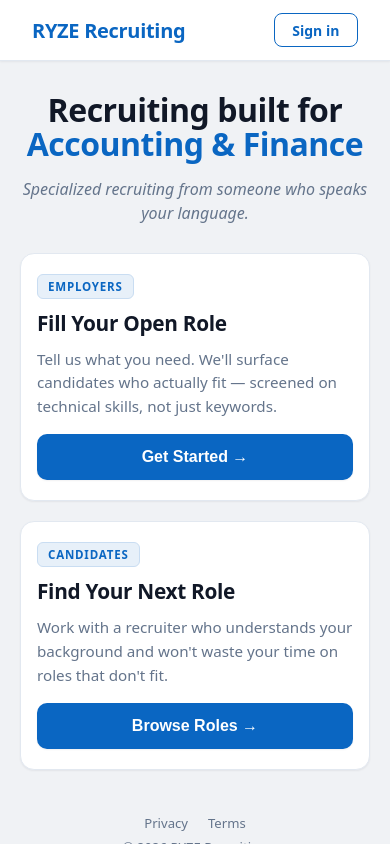
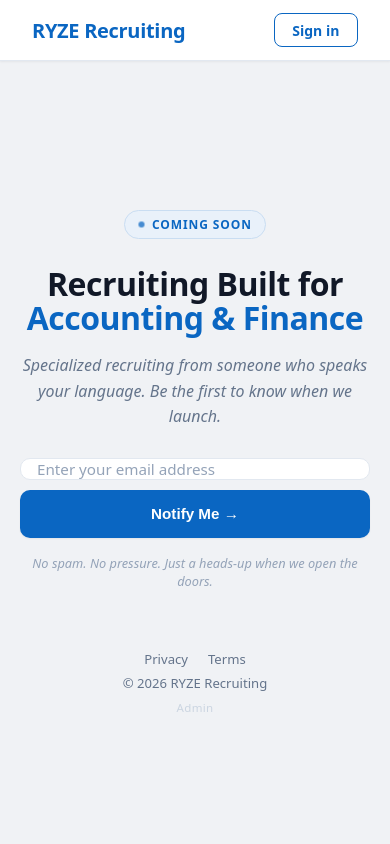
Before and after one commit to djahern-max/ryzerecruiting_frontend, a React (Vite) app: page / in a window 390 px wide. Built offline with nearby package versions, Linux system fonts and the light colour scheme.

Commit message:
added waitlist capability

```diff
--- a/src/pages/Landing.jsx
+++ b/src/pages/Landing.jsx
@@ -1,12 +1,18 @@
 /* src/pages/Landing.jsx */
 import { useNavigate } from "react-router-dom";
 import { useAuth } from "../contexts/AuthContext";
-import { useEffect } from "react";
+import { useEffect, useState } from "react";
 import styles from "./Landing.module.css";
+
+const API_BASE = import.meta.env.VITE_API_URL || "http://localhost:8000";
 
 function Landing() {
   const navigate = useNavigate();
   const { user } = useAuth();
+
+  const [email, setEmail] = useState("");
+  const [status, setStatus] = useState("idle"); // idle | loading | success | error
+  const [errorMsg, setErrorMsg] = useState("");
 
   useEffect(() => {
     if (user) {
@@ -16,10 +22,51 @@ function Landing() {
     }
   }, [user, navigate]);
 
+  function isValidEmail(val) {
+    return /^[^\s@]+@[^\s@]+\.[^\s@]+$/.test(val.trim());
+  }
+
+  async function handleSubmit() {
+    setErrorMsg("");
+    if (!isValidEmail(email)) {
+      setErrorMsg("Please enter a valid email address.");
+      return;
+    }
+
+    setStatus("loading");
+    try {
+      const res = await fetch(`${API_BASE}/api/waitlist`, {
+        method: "POST",
+        headers: { "Content-Type": "application/json" },
+        body: JSON.stringify({ email: email.trim() }),
+      });
+
+      if (res.ok) {
+        setStatus("success");
+      } else {
+        const data = await res.json().catch(() => ({}));
+        if (res.status === 409) {
+          // Already on the list — treat as success so it doesn't feel like an error
+          setStatus("success");
+        } else {
+          setErrorMsg(data.detail || "Something went wrong. Please try again.");
+          setStatus("idle");
+        }
+      }
+    } catch {
+      setErrorMsg("Network error. Please check your connection and try again.");
+      setStatus("idle");
+    }
+  }
+
+  function handleKeyDown(e) {
+    if (e.key === "Enter") handleSubmit();
+  }
+
   return (
     <div className={`${styles.page} ryzeBannerBg`}>
 
-      {/* ── Minimal landing header ── */}
+      {/* ── Header ── */}
       <header className={styles.header}>
         <div className={styles.headerContent}>
           <span className={styles.logo}>RYZE Recruiting</span>
@@ -35,8 +82,14 @@ function Landing() {
       <main className={`ryzeContainer ${styles.main}`}>
         <section className={styles.hero}>
 
+          {/* ── Badge ── */}
+          <div className={styles.badge}>
+            <span className={styles.badgeDot} />
+            Coming Soon
+          </div>
+
           <h1 className={styles.title}>
-            Recruiting built for{" "}
+            Recruiting Built for{" "}
             <span className={styles.titleEmphasis}>
               Accounting &amp; Finance
             </span>
@@ -44,37 +97,53 @@ function Landing() {
 
           <p className={styles.subtitle}>
             Specialized recruiting from someone who speaks your language.
+            Be the first to know when we launch.
           </p>
 
-          <div className={styles.ctaRow}>
-            <div className={styles.ctaCard}>
-              <div className={styles.ctaLabel}>Employers</div>
-              <h3 className={styles.ctaTitle}>Fill Your Open Role</h3>
-              <p className={styles.ctaText}>
-                Tell us what you need. We'll surface candidates who actually fit — screened on technical skills, not just keywords.
-              </p>
-              <button
-                className={`ryzeBtn ryzeBtnPrimary ${styles.ctaButton}`}
-                onClick={() => navigate("/auth?type=employer")}
-              >
-                Get Started →
-              </button>
+          {/* ── Email Capture ── */}
+          {status === "success" ? (
+            <div className={styles.successBox}>
+              <i className="fi fi-rr-check-circle" style={{ fontSize: "1.4rem", color: "var(--brand-800)" }} />
+              <div>
+                <p className={styles.successTitle}>You're on the list.</p>
+                <p className={styles.successSub}>We'll be in touch when we launch.</p>
+              </div>
             </div>
+          ) : (
+            <div className={styles.captureWrapper}>
+              <div className={styles.inputRow}>
+                <input
+                  className={`${styles.emailInput} ${errorMsg ? styles.inputError : ""}`}
+                  type="email"
+                  placeholder="Enter your email address"
+                  value={email}
+                  onChange={(e) => { setEmail(e.target.value); setErrorMsg(""); }}
+                  onKeyDown={handleKeyDown}
+                  disabled={status === "loading"}
+                  autoComplete="email"
+                />
+                <button
+                  className={`ryzeBtn ryzeBtnPrimary ${styles.notifyBtn}`}
+                  onClick={handleSubmit}
+                  disabled={status === "loading"}
+                >
+                  {status === "loading" ? (
+                    <span className={styles.spinner} />
+                  ) : (
+                    <>Notify Me &rarr;</>
+                  )}
+                </button>
+              </div>
+              {errorMsg && (
+                <p className={styles.errorMsg}>{errorMsg}</p>
+              )}
+            </div>
+          )}
 
-            <div className={styles.ctaCard}>
-              <div className={styles.ctaLabel}>Candidates</div>
-              <h3 className={styles.ctaTitle}>Find Your Next Role</h3>
-              <p className={styles.ctaText}>
-                Work with a recruiter who understands your background and won't waste your time on roles that don't fit.
-              </p>
-              <button
-                className={`ryzeBtn ryzeBtnPrimary ${styles.ctaButton}`}
-                onClick={() => navigate("/auth?type=candidate")}
-              >
-                Browse Roles →
-              </button>
-            </div>
-          </div>
+          {/* ── Trust line ── */}
+          <p className={styles.trustLine}>
+            No spam. No pressure. Just a heads-up when we open the doors.
+          </p>
 
         </section>
 
--- a/src/pages/Landing.module.css
+++ b/src/pages/Landing.module.css
@@ -6,7 +6,7 @@
   flex-direction: column;
 }
 
-/* ── Minimal Header ──────────────────────────────────── */
+/* ── Header ────────────────────────────────────────────── */
 .header {
   padding: 0 2rem;
   border-bottom: 1px solid var(--border-200);
@@ -48,7 +48,7 @@
   color: white;
 }
 
-/* ── Main ────────────────────────────────────────────── */
+/* ── Main ──────────────────────────────────────────────── */
 .main {
   flex: 1;
   display: flex;
@@ -56,24 +56,66 @@
   justify-content: center;
 }
 
-/* ── Hero ────────────────────────────────────────────── */
+/* ── Hero ──────────────────────────────────────────────── */
 .hero {
   width: 100%;
   text-align: center;
   display: flex;
   flex-direction: column;
   align-items: center;
-  padding: 56px 0 32px;
+  padding: 64px 0 40px;
+  gap: 0;
 }
 
+/* ── Coming Soon Badge ─────────────────────────────────── */
+.badge {
+  display: inline-flex;
+  align-items: center;
+  gap: 7px;
+  font-size: 0.75rem;
+  font-weight: 700;
+  letter-spacing: 0.9px;
+  text-transform: uppercase;
+  color: var(--brand-800);
+  background: color-mix(in srgb, var(--brand-800) 9%, white);
+  border: 1px solid color-mix(in srgb, var(--brand-800) 22%, white);
+  padding: 5px 13px;
+  border-radius: 999px;
+  margin-bottom: 28px;
+}
+
+.badgeDot {
+  width: 7px;
+  height: 7px;
+  border-radius: 50%;
+  background: var(--brand-800);
+  animation: pulse 2s ease-in-out infinite;
+  flex-shrink: 0;
+}
+
+@keyframes pulse {
+
+  0%,
+  100% {
+    opacity: 1;
+    transform: scale(1);
+  }
+
+  50% {
+    opacity: 0.5;
+    transform: scale(0.75);
+  }
+}
+
+/* ── Headline ──────────────────────────────────────────── */
 .title {
-  margin: 0 0 16px;
+  margin: 0 0 18px;
   font-size: var(--h1);
   line-height: 1.06;
   letter-spacing: -0.8px;
   color: var(--text-900);
   font-weight: 900;
-  max-width: 820px;
+  max-width: 720px;
 }
 
 .titleEmphasis {
@@ -81,82 +123,141 @@
 }
 
 .subtitle {
-  margin: 0 0 40px;
-  font-size: 1.15rem;
+  margin: 0 0 36px;
+  font-size: 1.1rem;
   color: var(--text-500);
-  line-height: 1.5;
-  max-width: 560px;
+  line-height: 1.6;
+  max-width: 500px;
   font-style: italic;
 }
 
-/* ── CTA Cards ───────────────────────────────────────── */
-.ctaRow {
-  display: grid;
-  grid-template-columns: repeat(2, minmax(0, 1fr));
-  gap: 20px;
+/* ── Email Capture ─────────────────────────────────────── */
+.captureWrapper {
+  display: flex;
+  flex-direction: column;
+  align-items: center;
+  gap: 10px;
   width: 100%;
-  max-width: 860px;
+  max-width: 520px;
 }
 
-.ctaCard {
-  background: white;
-  border: 1px solid var(--border-200);
-  border-radius: var(--radius);
-  box-shadow: var(--shadow-md);
-  padding: 28px 24px;
+.inputRow {
   display: flex;
-  flex-direction: column;
-  gap: 12px;
-  text-align: left;
-  transition: transform 200ms ease, box-shadow 200ms ease, border-color 200ms ease;
+  gap: 10px;
+  width: 100%;
 }
 
-.ctaCard:hover {
-  transform: translateY(-3px);
-  box-shadow: 0 16px 36px rgba(15, 23, 42, 0.13);
-  border-color: var(--brand-800);
+.emailInput {
+  flex: 1;
+  height: 48px;
+  padding: 0 16px;
+  font-size: 0.95rem;
+  font-family: var(--font-sans);
+  color: var(--text-900);
+  background: white;
+  border: 1.5px solid var(--border-200);
+  border-radius: 10px;
+  outline: none;
+  transition: border-color 150ms ease, box-shadow 150ms ease;
 }
 
-.ctaLabel {
-  display: inline-block;
-  font-size: 0.72rem;
-  font-weight: 900;
-  letter-spacing: 0.8px;
-  text-transform: uppercase;
-  color: var(--brand-800);
-  background: color-mix(in srgb, var(--brand-800) 10%, white);
-  border: 1px solid color-mix(in srgb, var(--brand-800) 22%, white);
-  padding: 4px 10px;
-  border-radius: 6px;
-  align-self: flex-start;
+.emailInput::placeholder {
+  color: var(--text-400, #94a3b8);
 }
 
-.ctaTitle {
-  margin: 0;
-  font-size: 1.3rem;
-  font-weight: 900;
-  color: var(--text-900);
-  letter-spacing: -0.3px;
-  line-height: 1.2;
+.emailInput:focus {
+  border-color: var(--brand-800);
+  box-shadow: 0 0 0 3px color-mix(in srgb, var(--brand-800) 12%, transparent);
 }
 
-.ctaText {
-  margin: 0;
-  color: var(--text-500);
-  line-height: 1.55;
-  font-size: 0.95rem;
-  flex: 1;
+.emailInput.inputError {
+  border-color: #ef4444;
 }
 
-.ctaButton {
-  width: 100%;
-  margin-top: 4px;
-  font-size: 1rem;
-  padding: 13px 18px;
-  justify-content: center;
+.emailInput:disabled {
+  opacity: 0.6;
+  cursor: not-allowed;
 }
 
-/* ── Footer ──────────────────────────────────────────── */
+.notifyBtn {
+  height: 48px;
+  padding: 0 24px;
+  font-size: 0.95rem;
+  white-space: nowrap;
+  flex-shrink: 0;
+  display: flex;
+  align-items: center;
+  gap: 6px;
+  border-radius: 10px;
+}
+
+.notifyBtn:disabled {
+  opacity: 0.7;
+  cursor: not-allowed;
+}
+
+/* ── Spinner ───────────────────────────────────────────── */
+.spinner {
+  display: inline-block;
+  width: 16px;
+  height: 16px;
+  border: 2.5px solid rgba(255, 255, 255, 0.35);
+  border-top-color: white;
+  border-radius: 50%;
+  animation: spin 0.7s linear infinite;
+}
+
+@keyframes spin {
+  to {
+    transform: rotate(360deg);
+  }
+}
+
+/* ── Error message ─────────────────────────────────────── */
+.errorMsg {
+  margin: 0;
+  font-size: 0.85rem;
+  color: #ef4444;
+  text-align: left;
+  width: 100%;
+}
+
+/* ── Success state ─────────────────────────────────────── */
+.successBox {
+  display: flex;
+  align-items: center;
+  gap: 14px;
+  background: color-mix(in srgb, var(--brand-800) 7%, white);
+  border: 1.5px solid color-mix(in srgb, var(--brand-800) 25%, white);
+  border-radius: 12px;
+  padding: 18px 24px;
+  max-width: 420px;
+  width: 100%;
+  text-align: left;
+}
+
+.successTitle {
+  margin: 0 0 2px;
+  font-size: 1rem;
+  font-weight: 700;
+  color: var(--text-900);
+}
+
+.successSub {
+  margin: 0;
+  font-size: 0.875rem;
+  color: var(--text-500);
+}
+
+/* ── Trust line ────────────────────────────────────────── */
+.trustLine {
+  margin: 16px 0 0;
+  font-size: 0.8rem;
+  color: var(--text-400, #94a3b8);
+  font-style: italic;
+}
+
+/* ── Footer ────────────────────────────────────────────── */
 .footer {
   padding: 20px 0 28px;
   text-align: center;
@@ -189,11 +290,11 @@
 }
 
 .adminAccess {
-  font-size: 0.68rem;
-  color: transparent;
+  font-size: 0.72rem;
+  color: var(--text-300, #cbd5e1);
   text-decoration: none;
   letter-spacing: 0.3px;
-  transition: color 200ms ease;
+  transition: color 150ms ease;
   margin-top: 2px;
   user-select: none;
 }
@@ -202,34 +303,10 @@
   color: var(--text-500);
 }
 
-.adminAccess {
-  font-size: 0.72rem;
-  color: var(--text-300, #cbd5e1);
-  text-decoration: none;
-  letter-spacing: 0.3px;
-  transition: color 150ms ease;
-  margin-top: 2px;
-}
-
-.adminAccess:hover {
-  color: var(--text-500);
-}
-
-/* ── Responsive ──────────────────────────────────────── */
-@media (max-width: 860px) {
-  .ctaRow {
-    grid-template-columns: 1fr;
-    max-width: 520px;
-  }
-
+/* ── Responsive ────────────────────────────────────────── */
+@media (max-width: 600px) {
   .hero {
-    padding-top: 44px;
-  }
-}
-
-@media (max-width: 520px) {
-  .hero {
-    padding: 32px 0 24px;
+    padding-top: 48px;
   }
 
   .title {
@@ -242,14 +319,17 @@
     margin-bottom: 28px;
   }
 
-  .ctaCard {
-    padding: 20px 16px;
-    box-shadow: var(--shadow-sm);
+  .inputRow {
+    flex-direction: column;
   }
 
-  .ctaCard:hover {
-    transform: none;
-    box-shadow: var(--shadow-sm);
-    border-color: var(--border-200);
+  .emailInput,
+  .notifyBtn {
+    width: 100%;
+    border-radius: 10px;
+  }
+
+  .notifyBtn {
+    justify-content: center;
   }
 }
```
Also changed, not shown: src/pages/PrivacyPolicy.jsx (+13 -0 lines).
